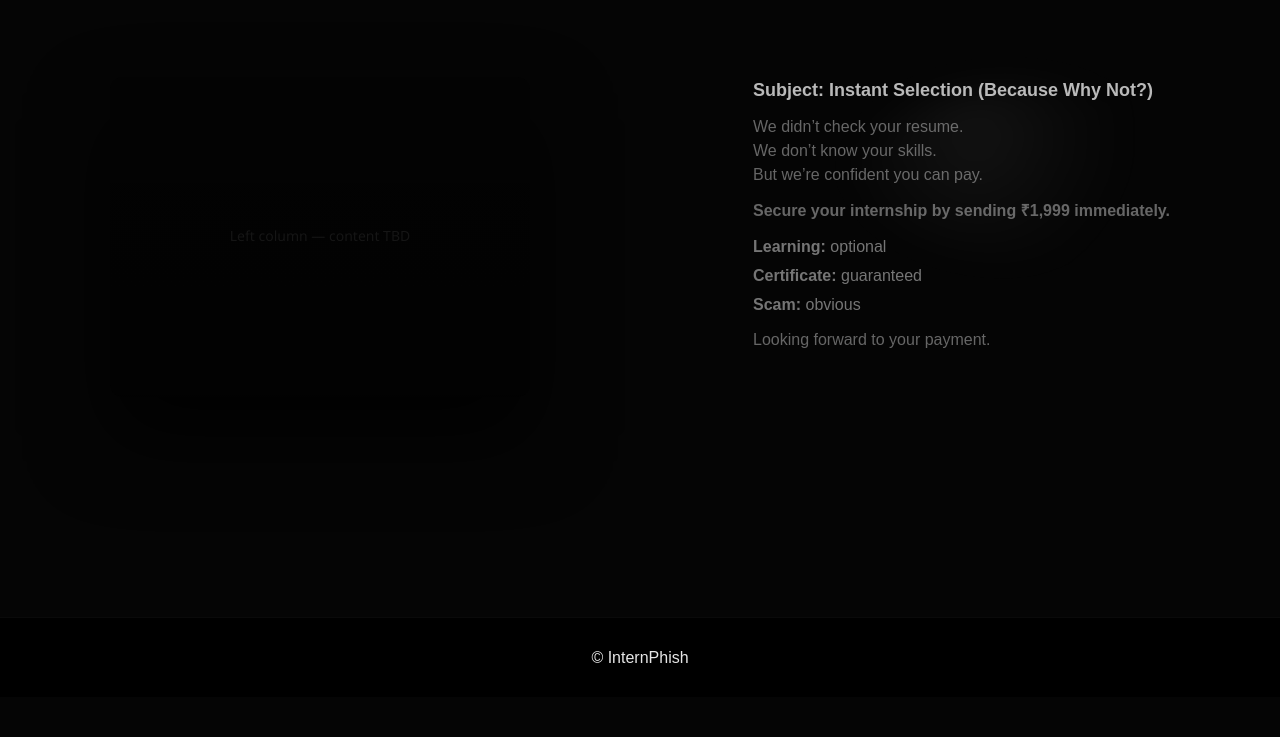
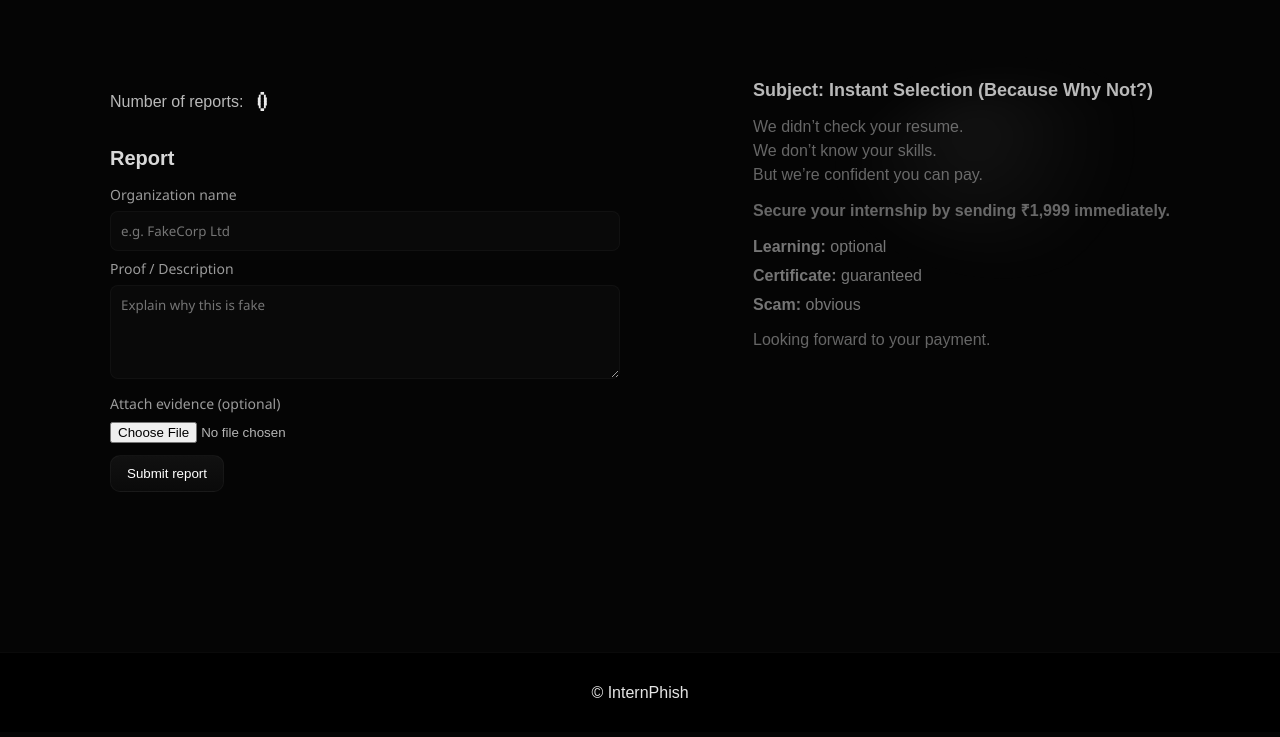
Before and after one commit to Lalitya31/InternPhish, a plain HTML site: page Frontend/verify.html in a window 1280 px wide. Shown: the part 49-786 px from the top of the page. Drawn offline with Linux system fonts and the light colour scheme; a web font is replaced by a local one.

Commit message:
add report , proof and description

```diff
--- a/Frontend/css/styles.css
+++ b/Frontend/css/styles.css
@@ -1,4 +1,5 @@
 @import url('https://fonts.googleapis.com/css2?family=Aldrich&display=swap');
+@import url('https://fonts.googleapis.com/css2?family=VT323&display=swap');
 
 :root{
   --max-width:1100px;
@@ -87,6 +88,20 @@ body{font-family:Segoe UI,Roboto,Helvetica,Arial,sans-serif;margin:0;color:#fff;
 .verify-left{flex:1}
 .verify-right{flex:1;max-width:560px;padding:0;background:transparent;border-radius:0;border:0;position:relative;text-align:right}
 
+/* Reports stats (left column) */
+.report-stats{display:flex;align-items:center;justify-content:flex-start;gap:12px;margin-bottom:18px}
+.reports-label{font-family:'Aldrich',sans-serif;color:rgba(255,255,255,0.72);font-size:16px}
+.reports-count{font-family:'VT323',monospace;color:rgba(255,255,255,0.92);font-size:34px;letter-spacing:1px}
+
+/* Report form */
+.report-form{margin-top:12px;max-width:680px}
+.report-form h2{font-family:'Aldrich',sans-serif;font-size:20px;margin:6px 0 12px;color:rgba(255,255,255,0.85)}
+.report-form label{display:block;margin:8px 0 6px;color:rgba(255,255,255,0.6);font-size:14px}
+.report-form input[type="text"],.report-form textarea{width:100%;padding:10px;border-radius:8px;background:rgba(255,255,255,0.02);border:1px solid rgba(255,255,255,0.03);color:#fff;font-family:inherit}
+.report-form input[type="file"]{color:rgba(255,255,255,0.7)}
+.form-actions{margin-top:12px}
+.btn-primary{background:linear-gradient(180deg,#111,#0a0a0a);color:#fff;padding:10px 16px;border-radius:10px;border:1px solid rgba(255,255,255,0.04);cursor:pointer}
+
 /* No visible box — plain Aldrich text with subtle haze behind it */
 .verify-right .notice{
   font-family: 'Aldrich',sans-serif;
--- a/Frontend/verify.html
+++ b/Frontend/verify.html
@@ -16,8 +16,28 @@
     <main class="verify-page">
       <div class="container verify-inner">
         <section class="verify-left">
-          <!-- Reserved: left section (decide later) -->
-          <div class="placeholder" style="height:320px;display:flex;align-items:center;justify-content:center;color:rgba(255,255,255,0.08);">Left column — content TBD</div>
+          <div class="report-stats">
+            <span class="reports-label">Number of reports:</span>
+            <span class="reports-count" id="reports-count">0</span>
+          </div>
+
+          <section class="report-form">
+            <h2>Report</h2>
+            <form id="report-form">
+              <label for="org-name">Organization name</label>
+              <input id="org-name" name="orgName" type="text" placeholder="e.g. FakeCorp Ltd" required />
+
+              <label for="proof">Proof / Description</label>
+              <textarea id="proof" name="proof" rows="4" placeholder="Explain why this is fake"></textarea>
+
+              <label for="evidence">Attach evidence (optional)</label>
+              <input id="evidence" name="evidence" type="file" />
+
+              <div class="form-actions">
+                <button type="submit" class="btn-primary">Submit report</button>
+              </div>
+            </form>
+          </section>
         </section>
 
         <aside class="verify-right">
```
Also changed, not shown: Frontend/js/script.js (+33 -0 lines).
